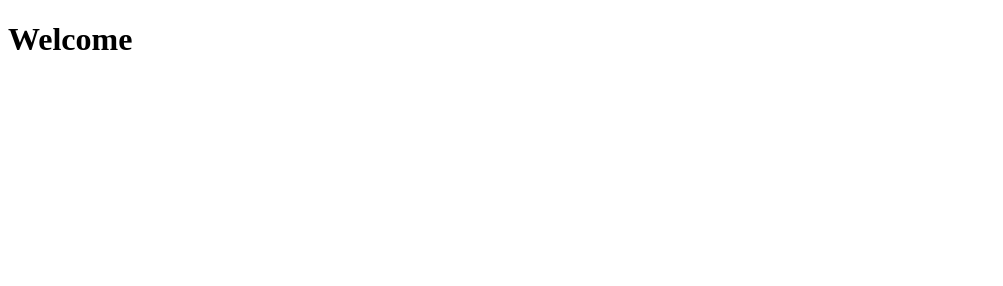
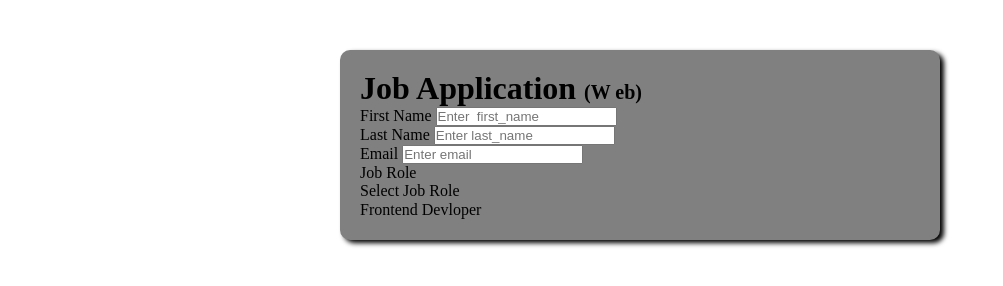
Before and after one commit to amiralam198/Job-Application-Website, a plain HTML site: page index.html in a window 1280 px wide. Shown: the whole page, without its empty margins (0-1003 px from the left). Drawn offline with Linux system fonts and the light colour scheme.

Commit message:
commite some div

```diff
--- a/index.html
+++ b/index.html
@@ -5,8 +5,47 @@
     <meta http-equiv="X-UA-Compatible" content="IE=edge">
     <meta name="viewport" content="width=device-width, initial-scale=1.0">
     <title>Job Application Website</title>
+    <link rel="stylesheet" href="style.css">
 </head>
 <body>
-    <h1> Welcome </h1>
+    <div class="container">
+        <div class="apply_box">
+            <h1>Job Application
+                <span class="title_small">(W eb)</span>
+            </h1>
+            <form action="">
+                <div class="form_container">
+                    <div class="form_control">
+                        <label for="first_name">First Name</label>
+                  <input id="first_name"
+                  name="first_name"
+                  placeholder="Enter  first_name"/>
+                    </div>
+                    <div class="form_control">
+                        <label for="last_name">Last Name</label>
+                  <input id="last_name"
+                  name="last_name"
+                  placeholder="Enter last_name"/>
+                    </div>
+                    <div class="form_control">
+                        <label for="email">Email</label>
+                  <input
+                  type="email"
+                  id="email"
+                  name="email"
+                  placeholder="Enter email "/>
+                    </div>
+                    <div class="form_control">
+                        <label for="Job_role">Job Role</label>
+                  <section>
+                    <option value="">Select Job Role</option>
+                    <option value="frontend">Frontend Devloper</option>
+
+                  </section>
+                    </div>
+                </div>
+            </form>
+        </div>
+    </div>
 </body>
 </html>
--- /dev/null
+++ b/style.css
@@ -0,0 +1,21 @@
+*{
+    margin: 0;
+    padding: 0;
+    box-sizing: border-box;
+}
+.container{
+    max-width: 900px;
+    margin: 0 auto;
+}
+.apply_box{
+    background-color: grey;
+    max-width: 600px;
+    padding: 20px;
+    margin: 0 auto;
+    margin-top: 50px ;
+    box-shadow: 4px 3px 5px ;
+    border-radius: 10px ;
+}
+.title_small{
+    font-size: 20px;
+}
```
